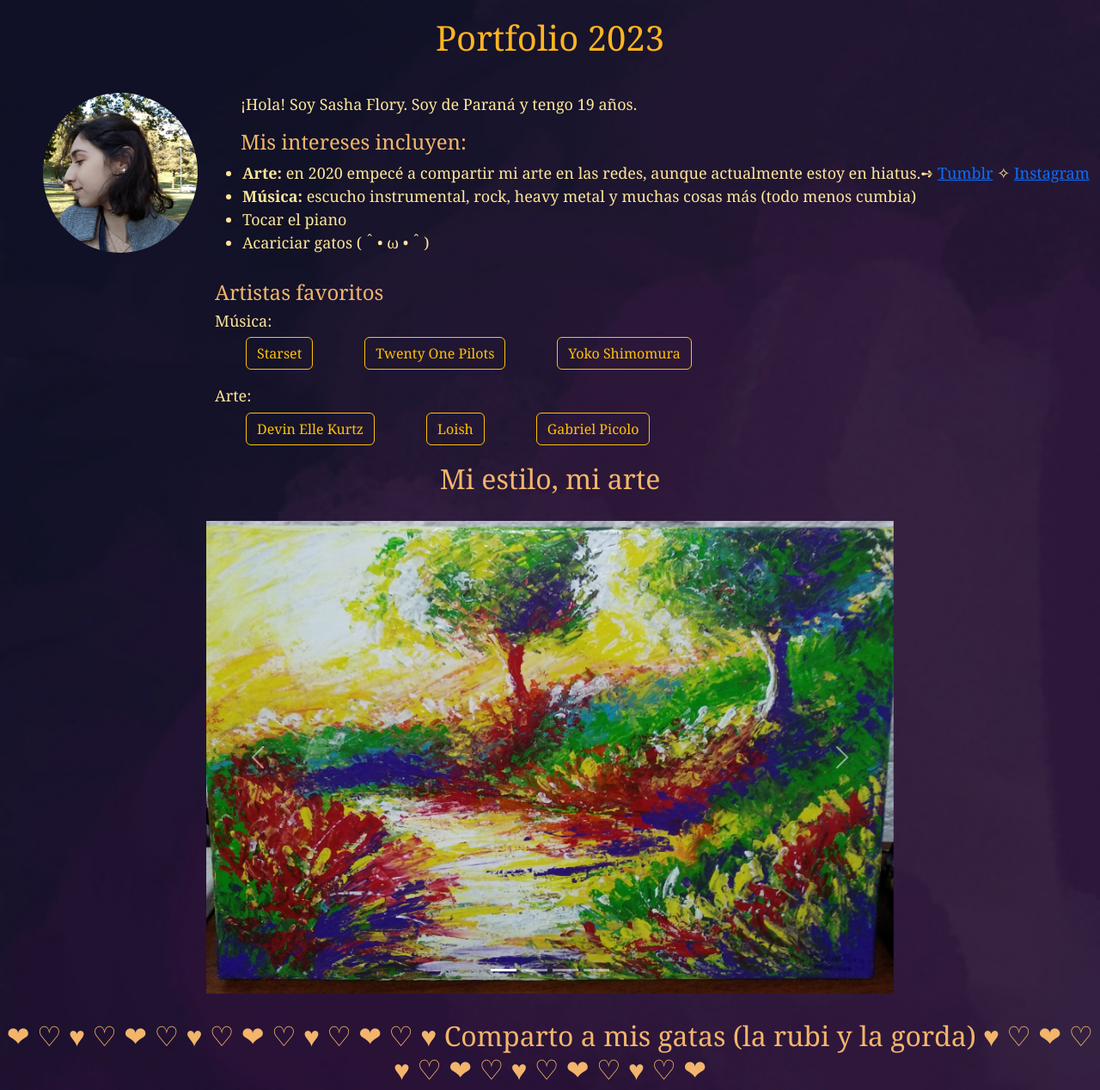
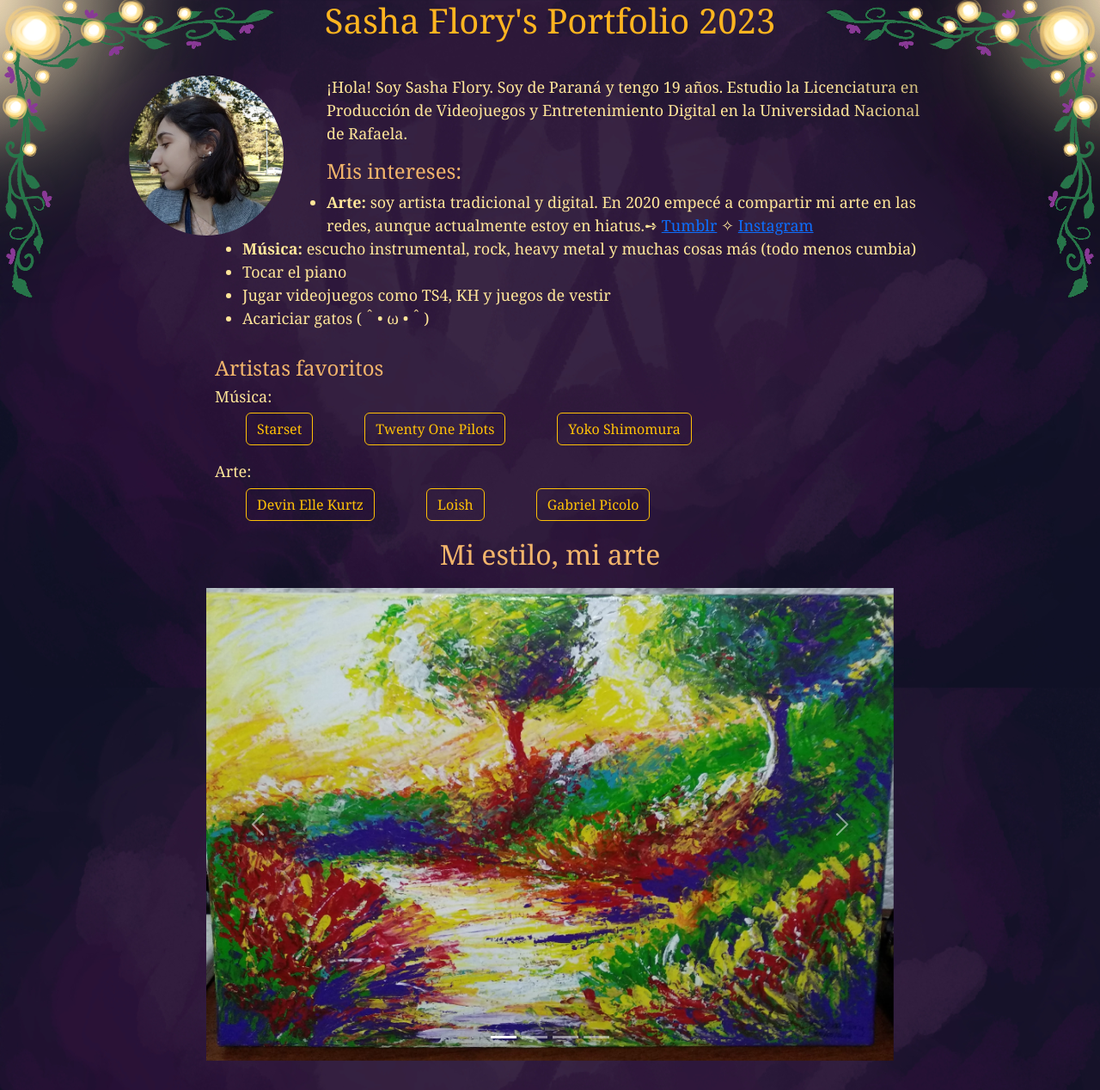
Before and after one commit to SashaFlory/Portfolio2023, a plain HTML site: page index.html in a window 1280 px wide. Shown: the top 1268 px of the page at 86% size. Drawn offline with nearby package versions, Linux system fonts and the light colour scheme; grey boxes are pictures that could not be loaded.

Commit message:
luces de fondo y arreglos de fotos

```diff
--- a/assets/css/styles.css
+++ b/assets/css/styles.css
@@ -1,31 +1,43 @@
 body {
-    background-image: url(/public/fondopower.jpg) ;
-    background-size: cover;
-    align-items: center;
+    background-image: url(/public/fondopower.jpg);
+    background-size: 100%;
+    background-attachment: fixed;
     font-family: Cambria, Cochin, Georgia, Times, 'Times New Roman', serif;
+}
+.izquierda {
+    position: absolute;
+}
+.derecha {
+    position: absolute;
+    right: 0%;
 }
 .perfil {
     float: left;
     border-radius: 50%;
     width: 180px;
-    height: auto;
-    margin-left: 50px;
+    margin-left: 150px;
     margin-right: 50px;
 }
 p {
     color: rgb(255, 230, 153);
     font-size: large;
+    margin-left: 100px;
+    margin-right: 200px;
 }
 ul {font-size: large;
     margin-left: 250px;
+    margin-right: 200px;
     color: rgb(255, 230, 153);
     margin-bottom: 30px;
 }
-h1 { color: rgb(255, 181, 32);
-    margin-top: 20px;
+h1 {
+    color: rgb(255, 181, 32);
     margin-bottom: 40px;
+    text-align:center;
 }
-h2 { color: rgb(242, 181, 107);}
+h2 { color: rgb(242, 181, 107);
+    text-align: center;
+}
 h4 {
     color: rgb(242, 181, 107);
     margin-left: 250px;
@@ -43,19 +55,23 @@ h5 {
 .botones a{
     margin: 0 30px;
 }
-.wide {width: 800px;
-    margin-top: 30px;
-    margin-bottom: 30px;
+.carousel, .carousel-inner > .item > img {
+    width: 800px;
+    margin: auto;
+    margin-top: 20px;
+    margin-bottom: 50px;
 }
-.izquierda {
+.gatas1 {
     float: left;
     width: 400px;
-    height: auto;
-    margin-right: 40px;
 }
-.derecha {
+.gatas2 {
+    clear: both;
+    height: 533px;
+    width: auto;
+    margin: 0 1%;
+}
+.gatas3 {
     float: right;
     width: 400px;
-    height: auto;
 }
-.rubicentro {margin-right: 40px;}
--- a/index.html
+++ b/index.html
@@ -9,17 +9,18 @@
     <link rel="stylesheet" href="/assets/css/styles.css">
 </head>
 <body>
-    <center><h1>Portfolio 2023</h1></center>
-    <div>
-        <img src="/public/sashaposando.jpg" alt="Sasha de perfil posando en el parque" class="perfil">
-    </div>
-
-    <p>¡Hola! Soy Sasha Flory. Soy de Paraná y tengo 19 años.</p>
-   <h4>Mis intereses incluyen:</h4>
+  <div>
+    <img src="public/adornitoizq.png" alt="luces izquierda" class="izquierda"><img src="public/adornitoder.png" alt="luces derecha" class="derecha">
+  </div>
+    <h1>Sasha Flory's Portfolio 2023</h1>
+    <img src="./public/sashaposando.jpg" alt="Sasha de perfil posando en el parque" class="perfil">
+    <p>¡Hola! Soy Sasha Flory. Soy de Paraná y tengo 19 años. Estudio la Licenciatura en Producción de Videojuegos y Entretenimiento Digital en la Universidad Nacional de Rafaela.</p>
+    <h4>Mis intereses:</h4>
     <ul>
-       <li><strong>Arte:</strong> en 2020 empecé a compartir mi arte en las redes, aunque actualmente estoy en hiatus.➺ <a href="https://www.tumblr.com/starkeeper-art" target="_blank">Tumblr</a> ✧ <a href="https://www.instagram.com/starkeeper_art/" target="_blank">Instagram</a></li>
+       <li><strong>Arte:</strong> soy artista tradicional y digital. En 2020 empecé a compartir mi arte en las redes, aunque actualmente estoy en hiatus.➺ <a href="https://www.tumblr.com/starkeeper-art" target="_blank">Tumblr</a> ✧ <a href="https://www.instagram.com/starkeeper_art/" target="_blank">Instagram</a></li>
        <li><strong>Música:</strong> escucho instrumental, rock, heavy metal y muchas cosas más (todo menos cumbia)</li>
        <li>Tocar el piano</li>
+       <li>Jugar videojuegos como TS4, KH y juegos de vestir</li>
        <li>Acariciar gatos (＾• ω •＾)</li>
     </ul>
     <h4>Artistas favoritos</h4>
@@ -35,8 +36,7 @@
       <a class="btn btn-outline-warning" href="https://www.instagram.com/loisvb/?hl=es" role="button" target="_blank">Loish</a>
       <a class="btn btn-outline-warning" href="https://www.instagram.com/_picolo/?hl=es" role="button" target="_blank">Gabriel Picolo</a>
     </div>
-    <center><h2>Mi estilo, mi arte</h2></center>
-    <center><div class="wide">
+   <h2>Mi estilo, mi arte</h2>
       <div id="carouselExampleIndicators" class="carousel slide">
         <div class="carousel-indicators">
           <button type="button" data-bs-target="#carouselExampleIndicators" data-bs-slide-to="0" class="active" aria-current="true" aria-label="Slide 1"></button>
@@ -67,10 +67,11 @@
           <span class="visually-hidden">Next</span>
         </button>
       </div>
-    </div></center>
-
-    <center><h2>❤ ♡ ♥ ♡ ❤ ♡ ♥ ♡ ❤ ♡ ♥ ♡ ❤ ♡ ♥ Comparto a mis gatas (la rubi y la gorda) ♥ ♡ ❤ ♡ ♥ ♡ ❤ ♡ ♥ ♡ ❤ ♡ ♥ ♡ ❤ </h2></center>
-    <img src="public/rubiylasplantas.jpg" alt="la rubi entre hojas de frutilla" class="izquierda"> <img src="public/gordaposando.jpg" alt="la gorda posando contra la ventana bajo el sol" class="derecha"> <img src="public/rubiacercamiento.jpeg" alt="rubi de cerca" height="533" class="rubicentro"> <img src="public/gordacaraogt.jpg" alt="gorda de cerca con mirada mala onda" height="533">
+    <h2>❤ ♡ ♥ ♡ ❤ ♡ ♥ ♡ ❤ ♡ ♥ ♡ ❤ ♡ ♥ Comparto a mis gatas (la rubi y la gorda) ♥ ♡ ❤ ♡ ♥ ♡ ❤ ♡ ♥ ♡ ❤ ♡ ♥ ♡ ❤ </h2>
+    <img src="public/rubiylasplantas.jpg" alt="la rubi entre hojas de frutilla" class="gatas1">
+    <img src="public/gordaposando.jpg" alt="la gorda posando contra la ventana bajo el sol" class="gatas3">
+    <img src="public/rubiacercamiento.jpeg" alt="rubi de cerca" class="gatas2">
+    <img src="public/gordacaraogt.jpg" alt="gorda de cerca con mirada mala onda" class="gatas2">
     <script src="https://cdn.jsdelivr.net/npm/bootstrap@5.3.0-alpha2/dist/js/bootstrap.bundle.min.js" integrity="sha384-qKXV1j0HvMUeCBQ+QVp7JcfGl760yU08IQ+GpUo5hlbpg51QRiuqHAJz8+BrxE/N" crossorigin="anonymous"></script>
 </body>
 
```
Also changed, not shown: public/adornitoder.png (added), public/adornitoizq.png (added).
